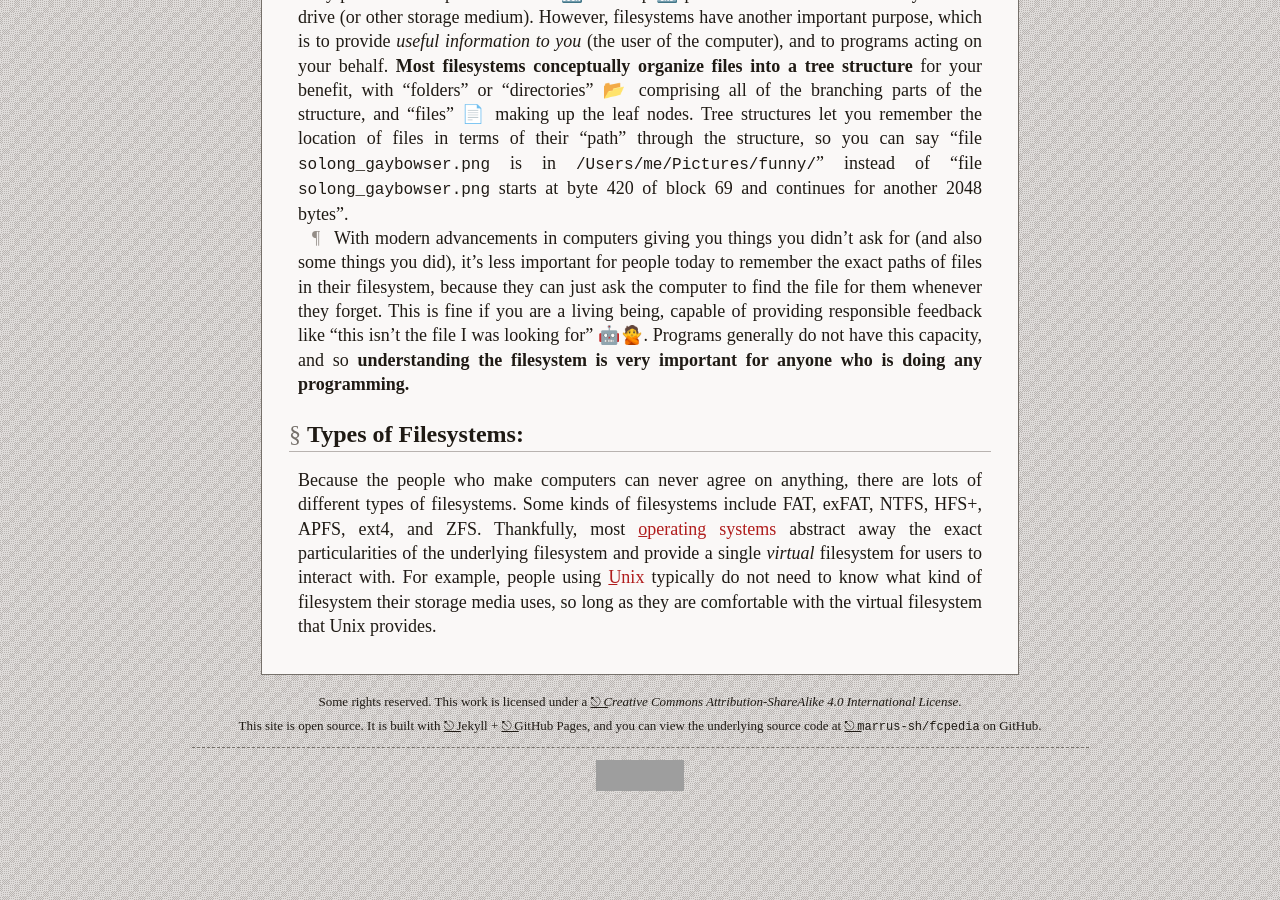
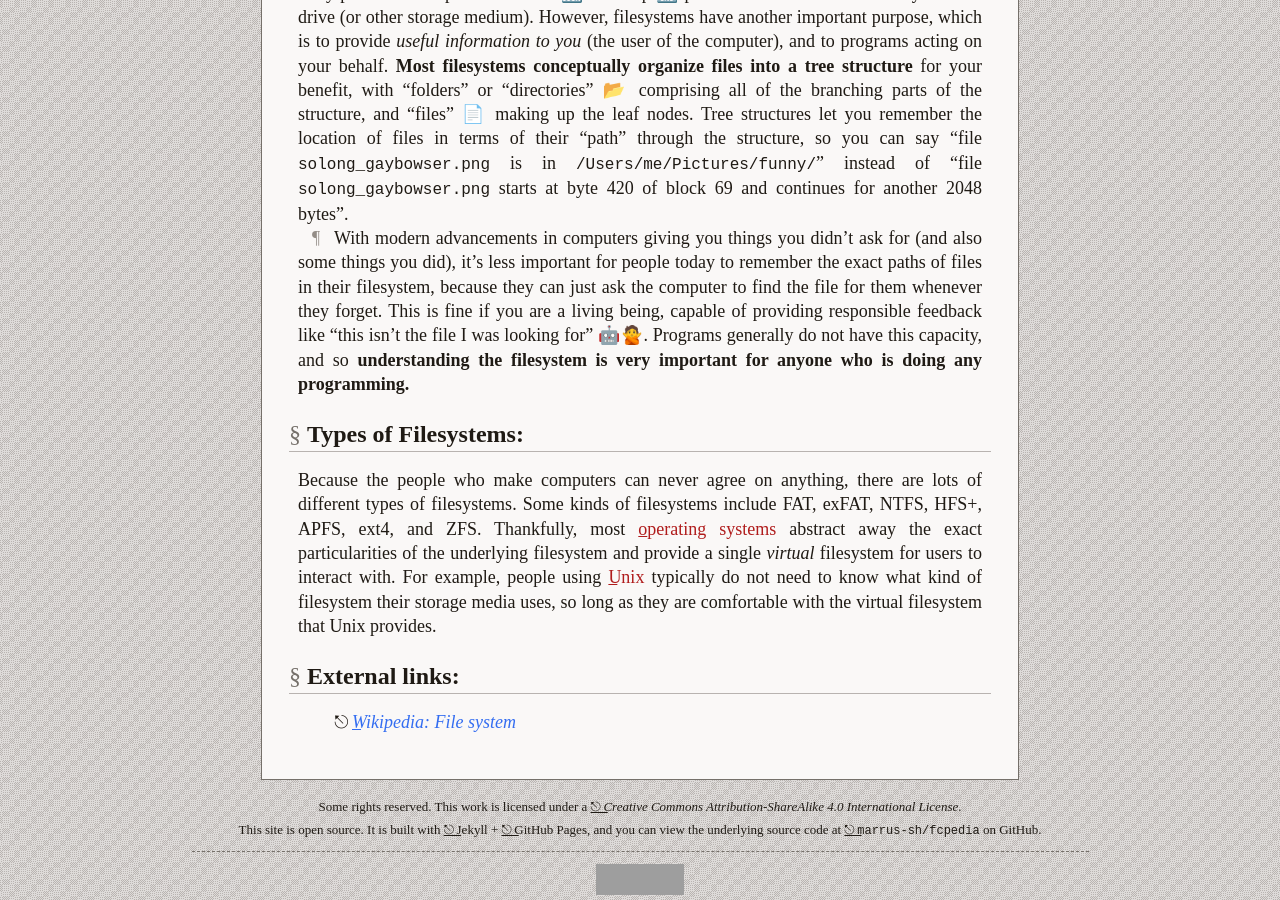
Before and after one commit to marrus-sh/fcpedia, a Jekyll site: the page built from _pages/_entries/F/filesystem.html, in a window 1280 px wide and 900 px high, scrolled down 733 px. Built offline with Jekyll 4.4.1, drawn with Linux system fonts in a browser that asks for light colours; grey boxes are pictures that could not be loaded.

Commit message:
Add external link to Entry/filesystem

```diff
--- a/_includes/links
+++ b/_includes/links
@@ -3,6 +3,6 @@
 	{% include heading level=3 section=include.section text=include.heading %}
 
 	<ul>{% for link in include.in %}
-		<li>{% include link href=link.url title=link.title full=false %}</li>{% endfor %}
+		<li>{% include link href=link.url title=link.title text=link.text full=false %}</li>{% endfor %}
 	</ul>
 </nav>{% endif -%}
--- a/_layouts/entry.html
+++ b/_layouts/entry.html
@@ -16,8 +16,6 @@
 {% include definition %}{% comment %} (Ends in double newline) {% endcomment %}{% include dym %}{% comment %} (Ends in double newline) {% endcomment %}{{ content }}{% comment %} (Ends in newline) {% endcomment %}
 {% if page.related.size > 0 -%}{% include entries in=page.related section="related" heading="Related entries" %}
 
-{% endif %}{% if page.elsewhere.size > 0 -%}{% include links in=page.elsewhere section="elsewhere" heading="In other cultures" %}
-
 {% endif %}{% if page.external.size > 0 -%}{% include links in=page.external section="external" heading="External links" %}
 
 {% endif %}{% include topics %}{% comment %} (Ends in double newline) {% endcomment %}</article>
--- a/_pages/_entries/F/filesystem.html
+++ b/_pages/_entries/F/filesystem.html
@@ -3,6 +3,9 @@ title: filesystem
 subtitle: mechanism for storing & retrieving computer data
 redirect_from:
 - file_system
+external:
+- title: "Wikipedia: File system"
+  url: https://en.wikipedia.org/wiki/File_system
 ---
 
 <p>
```
